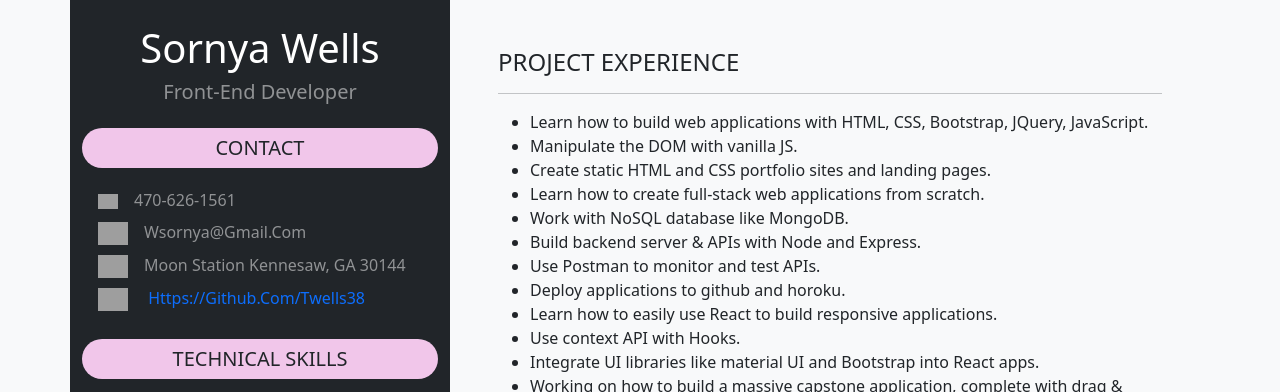
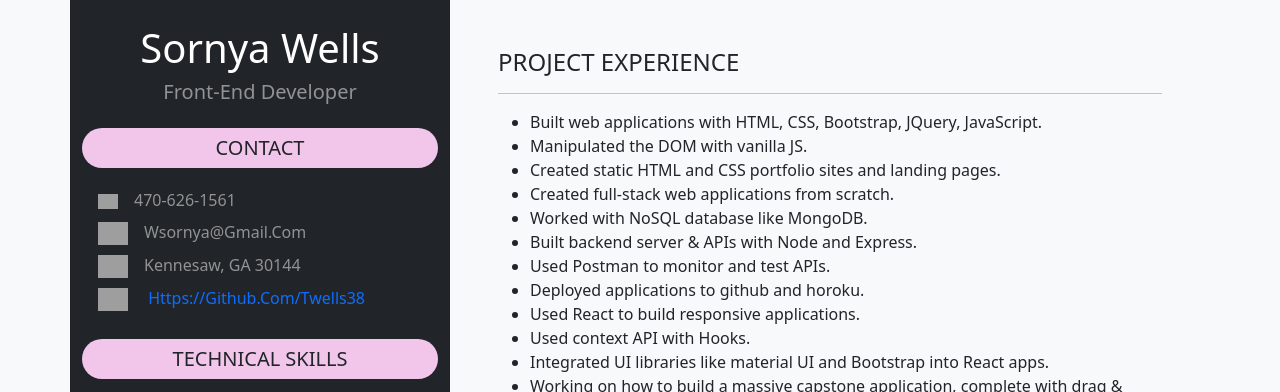
Before and after one commit to twells38/resume, a plain HTML site: page index.html in a window 1280 px wide. Shown: the top 392 px of the page. Drawn offline with nearby package versions, Linux system fonts and the light colour scheme; grey boxes are pictures that could not be loaded.

```diff
--- a/index.html
+++ b/index.html
@@ -59,7 +59,7 @@
                   <img
                     class="address mx-3"
                     src="https://img.icons8.com/color/48/000000/address--v1.png"
-                  />Moon Station Kennesaw, GA 30144
+                  />Kennesaw, GA 30144
                 </li>
                 <li class="list-item1 py-1">
                   <a class="text-decoration-none"href="https://github.com/twells38"> <img class="address mx-3" src="https://img.icons8.com/color/48/000000/domain--v1.png"/>
@@ -219,21 +219,21 @@
               <hr />
               <p>
               <ul class="list">
-               <li>Learn how to build web applications with HTML, CSS, Bootstrap, JQuery, JavaScript.</li>
-               <li>Manipulate the DOM with vanilla JS.</li>
-              <li>Create static HTML and CSS portfolio sites and landing pages.</li>
+               <li>Built web applications with HTML, CSS, Bootstrap, JQuery, JavaScript.</li>
+               <li>Manipulated the DOM with vanilla JS.</li>
+              <li>Created static HTML and CSS portfolio sites and landing pages.</li>
                <li>
-                Learn how to create full-stack web applications from
+                Created full-stack web applications from
                 scratch.
               </li>
-               <li>Work with NoSQL database like MongoDB.</li>
-               <li>Build backend server & APIs with Node and Express. </li>
+               <li>Worked with NoSQL database like MongoDB.</li>
+               <li>Built backend server & APIs with Node and Express. </li>
 
-              <li>Use Postman to monitor and test APIs.</li>
-              <li>Deploy applications to github and horoku.</li>
-               <li>Learn how to easily use React to build responsive applications.</li>
-               <li>Use context API with Hooks.</li>
-               <li>Integrate UI libraries like material UI and Bootstrap into React apps.</li>
+              <li>Used Postman to monitor and test APIs.</li>
+              <li>Deployed applications to github and horoku.</li>
+               <li>Used React to build responsive applications.</li>
+               <li>Used context API with Hooks.</li>
+               <li>Integrated UI libraries like material UI and Bootstrap into React apps.</li>
                <li>Working on how to build a massive capstone application, complete with drag & drop, animations, route transitions, complex form validations in React. </li>
               </ul>
               <ul class="list-group  list-unstyled text-capitalize ">
--- a/style.css
+++ b/style.css
@@ -21,3 +21,8 @@ img {
 .fs {
   font-size: 0.9rem;
 }
+@media only screen and (min-width: 768px) {
+  .item-img {
+    width: 30px;
+  }
+}
```
